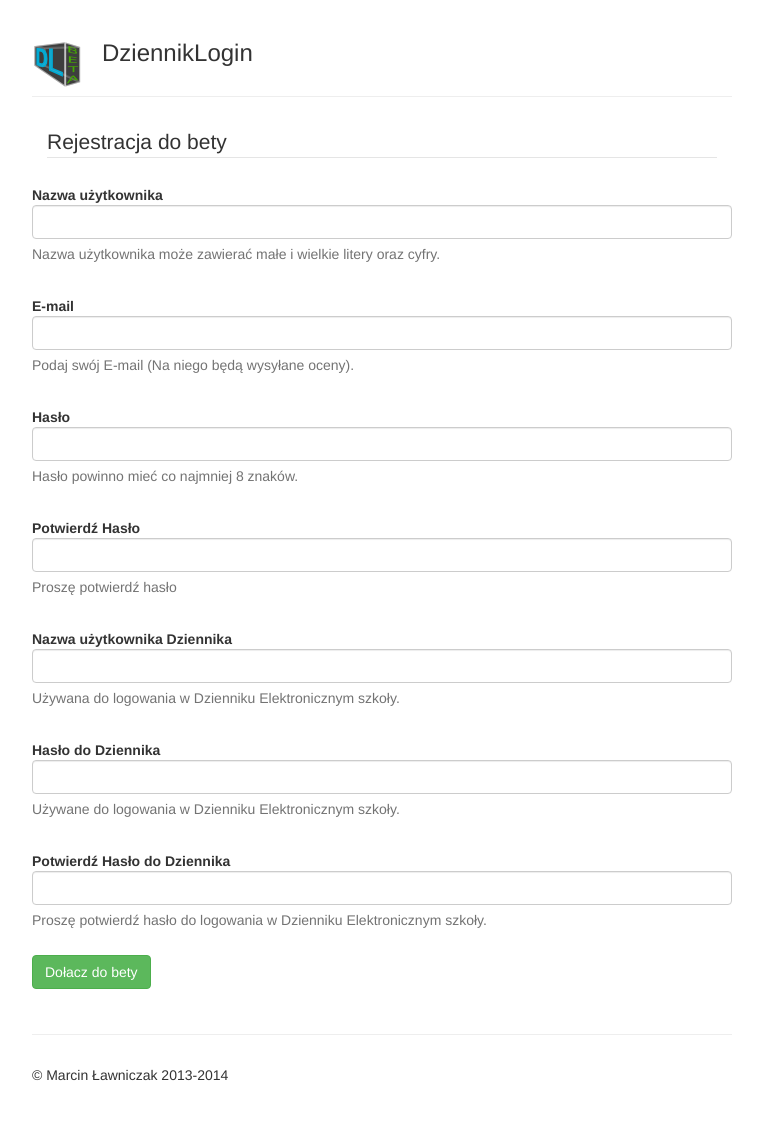
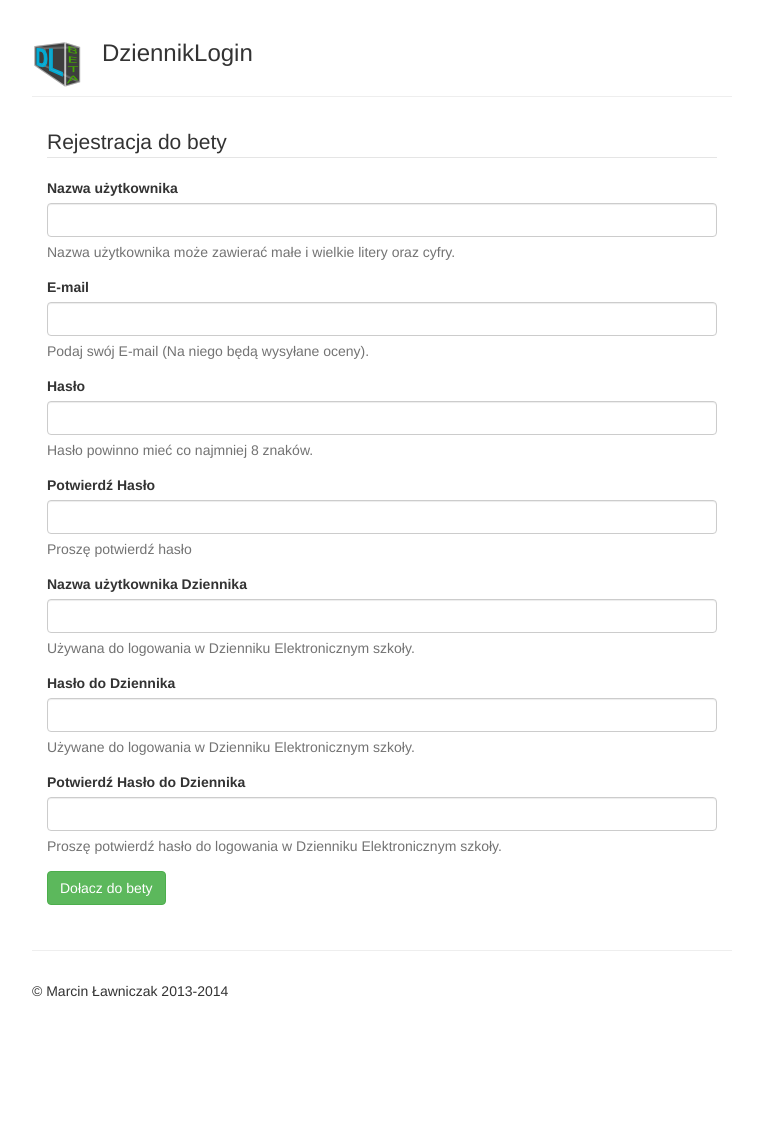
Before and after one commit to marcinlawnik/DziennikLoginBeta, a PHP site: page /joinBeta.php in a window 1280 px wide. Shown: the whole page, without its empty margins (258-1021 px from the left). After the commit the page ends 997 px from the top, so only its background shows below. Run offline with PHP 8.4, Linux system fonts and the light colour scheme; data that the repository does not hold is empty; a stand-in replaces the project's code that opens the database connection; some libraries are stand-ins or nearby versions.

Commit message:
Update joinBeta.php

```diff
--- a/joinBeta.php
+++ b/joinBeta.php
@@ -222,7 +222,7 @@ if (isset($_POST['isSent']) && $_POST['isSent'] == 'yes') {//check if form has b
 
             <hr>
             <div class="container-fluid">
-            <form class="form-horizontal" action='joinBeta.php' method="POST" role="form">
+            <form action='joinBeta.php' method="POST" role="form">
                 <fieldset>
                     <div id="legend">
                         <legend class="">Rejestracja do bety</legend>
```
